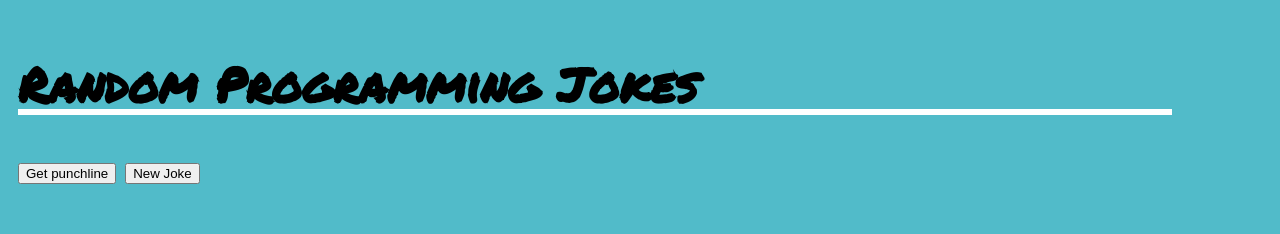
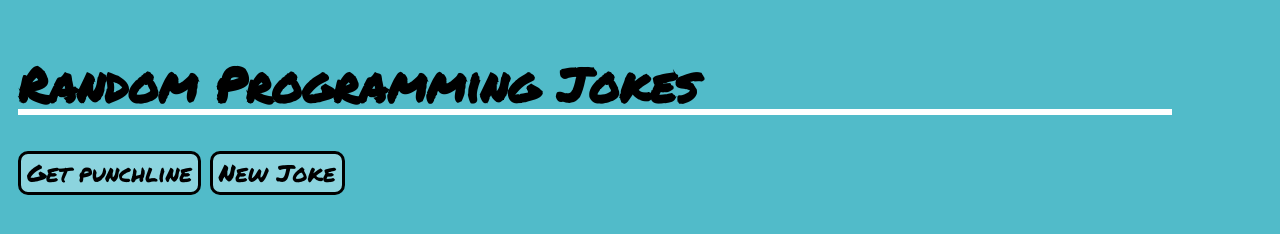
Before and after one commit to SolomanGarcia/random-jokes-js, a plain HTML site: page index.html in a window 1280 px wide. Drawn offline with Linux system fonts and the light colour scheme.

Commit message:
style buttons

```diff
--- a/index.css
+++ b/index.css
@@ -19,3 +19,13 @@ h1::before {
   bottom: 4px;
   z-index: -1;
 }
+
+button {
+  margin-bottom: 20px;
+  border: 3px solid black;
+  background: #8cd4de;
+  border-radius: 10px;
+  font-family: inherit;
+  font-size: inherit;
+  cursor: pointer;
+}
```
